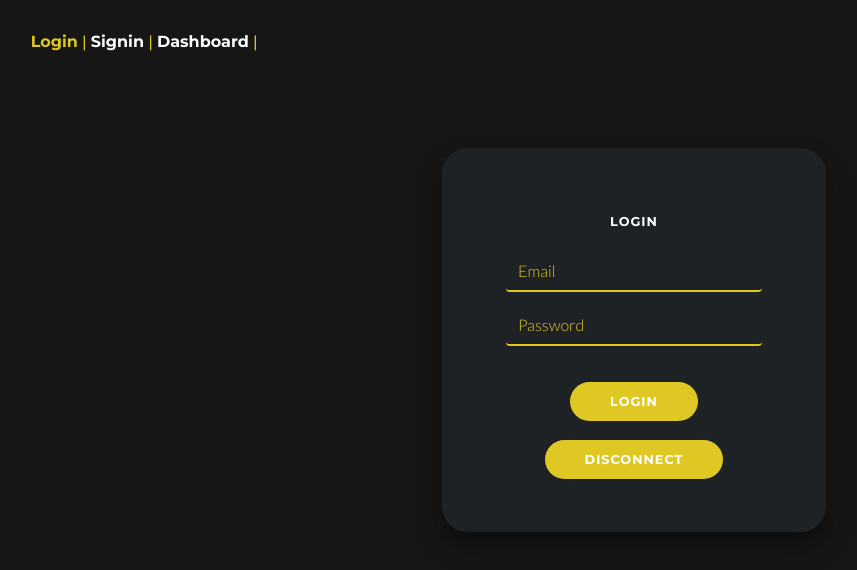
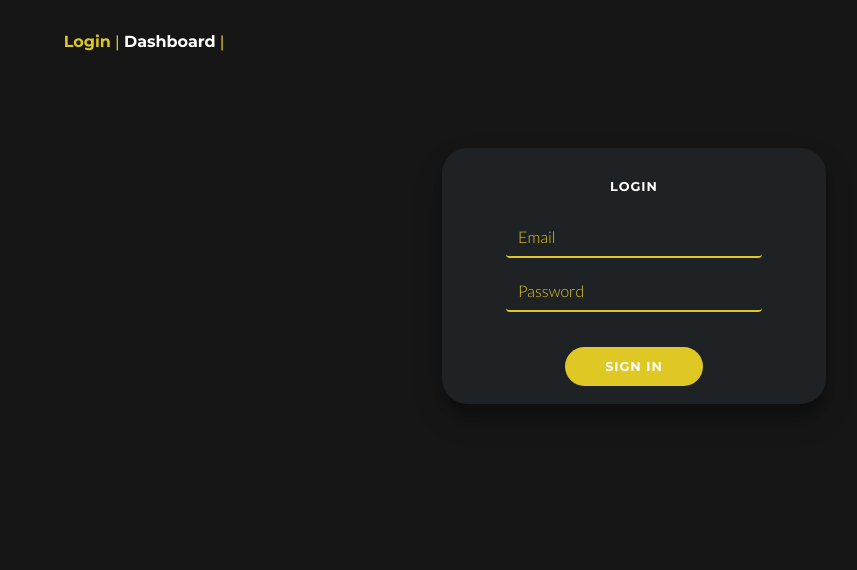
Before and after one commit to Soheibkehal/TimeMngr, a Vue app: page /login in a window 1280 px wide. Shown: the top 570 px of the page, without its empty margins (6-863 px from the left). Built offline with nearby package versions, Linux system fonts and the light colour scheme.

Commit message:
Revert "LOCALSTORAGE and CLEANLOCALSTORAGE"

```diff
--- a/src/App.vue
+++ b/src/App.vue
@@ -2,9 +2,7 @@
   <div id="app">
     <div id="nav">
       <router-link to="/login">Login</router-link> |
-      <router-link to="/signin">Signin</router-link> |
       <router-link to="/">Dashboard</router-link> |
-
 
     </div>
     <router-view />
--- a/src/components/Account/Logger.vue
+++ b/src/components/Account/Logger.vue
@@ -20,8 +20,7 @@
             id="exampleInputPassword1"
           />
         </div>
-        <button type="submit" class="btn btn-primary">LogIn</button>
-        <button v-on:click="Destroy" type="submit" class="btn btn-primary">Disconnect</button>
+        <button type="submit" class="btn btn-primary">Sign In</button>
       </form>
     </div>
   </div>
@@ -31,13 +30,6 @@
 <script>
 export default {
   name: "Login",
-
-
-  methods:{
-    Destroy(){
-    localStorage.clear();
-  }
-  }
 };
 </script>
 
@@ -50,7 +42,7 @@ export default {
   align-items: center;
   margin-top: 5vw;
   width: 30vw;
-  height: 30vw;
+  height: 20vw;
   border-radius: 2vw;
   overflow: hidden;
   box-shadow: 0px 15px 30px rgba(0, 0, 0, 0.2), 0px 10px 10px rgba(0, 0, 0, 0.2);
--- a/src/components/Account/SignIn.vue
+++ b/src/components/Account/SignIn.vue
@@ -1,7 +1,6 @@
 <template>
   <div class="container">
-
-    <h1>SignIn</h1>
+    <h1>Sign In</h1>
     <div class="overlay-container">
       <form>
         <div class="form-group">
@@ -9,7 +8,6 @@
             type="text"
             class="form-control"
             placeholder="First name"
-
             id="FirstName"
           />
         </div>
@@ -35,45 +33,18 @@
             type="password"
             placeholder="Password"
             class="form-control"
-
             id="exampleInputPassword1"
           />
         </div>
-       <button v-on:click="signIn" type="button" class="btn btn-primary">Sign In</button>
-
+        <button type="submit" class="btn btn-primary">Sign In</button>
       </form>
-
-
     </div>
   </div>
-
 </template>
 
 <script>
-import axios from 'axios'
-import VueAxios from 'vue-axios'
-
 export default {
   name: "Signin",
-  data(){
-    return {
-      userName:'',
-      userid:''
-    }
-  },
-  methods:{
-    async signIn() {
-      await axios.get(`http://localhost:4000/api/users/2`)
-       .then(Response => this.userid = Response.data.data.id);
-      await axios.get(`http://localhost:4000/api/users/2`)
-       .then(Response => this.UserName = Response.data.data.fname);
-      localStorage.setItem('userid', this.userid);
-      localStorage.setItem('UserName', this.UserName);
-
-    },
-
-  }
-
 };
 </script>
 
--- a/src/components/Workingtime/Clock.vue
+++ b/src/components/Workingtime/Clock.vue
@@ -30,7 +30,6 @@ export default {
   name: "Clock",
   data() {
     return {
-
       lastClock: {},
     };
   },
--- a/src/components/private.vue
+++ b/src/components/private.vue
@@ -3,8 +3,7 @@
     <div class="container">
       <div class="row">
         <div class="col-md-5">
-          <button type="submit" @click="refreshCityTemperature" class="btn btn-primary">Show Data</button>
-          <h1 class="areaTitle">{{temp}}</h1>
+          <h1 class="areaTitle">Average workging times</h1>
           <area-chart
             id="area_2"
             data='[
@@ -21,20 +20,22 @@
           </area-chart>
         </div>
         <div class="col-md-5">
-          <h1 class="barTitle">{{temp}}</h1>
+        <h1 class="barTitle"> Average workings time</h1>
           <bar-chart
             id="bar"
             :data="barData"
             xkey="year"
             :ykeys="ykeys"
             resize="true"
-            labels='[ "soheib"]'
+            labels='[ "soheib", "jacques", "phillipe" ]'
             bar-colorssss='[ "#FF6384", "#36A2EB", "#FFCE56" ]'
+            :bar-colors="osColors"
             grid="true"
             grid-text-weight="bold"
           >
           </bar-chart>
         </div>
+
       </div>
     </div>
   </div>
@@ -44,23 +45,17 @@
 import Raphael from "raphael/raphael";
 global.Raphael = Raphael;
 import { BarChart, AreaChart } from "vue-morris";
-import axios from 'axios';
-import VueAxios from 'vue-axios'
-import {
-  getWorkingtimes,
-} from "../api/workingtimes";
 export default {
   name: "app",
   data() {
     return {
-      temp:'',
       barData: [
-        { year: "lundi", soheib: 10 },
-        { year: "mardi", soheib: 10},
-        { year: "mercredi", soheib: 20},
-        { year: "jeudi", soheib: 30},
+        { year: "lundi", soheib: 10, jacques: 5, phillipe: 2 },
+        { year: "mardi", soheib: 10, jacques: 15, phillipe: 3 },
+        { year: "mercredi", soheib: 20, jacques: 25, phillipe: 2 },
+        { year: "jeudi", soheib: 30, jacques: 20, phillipe: 1 },
       ],
-      ykeys: ["soheib"],
+      ykeys: ["soheib", "jacques", "phillipe"],
       lineData: [] /*[
         { year: '2013', a: 10, b: 5 },
         { year: '2014', a: 40, b: 15 },
@@ -80,34 +75,9 @@ export default {
       ],
     };
   },
-  methods: {
-      refreshCityTemperature(e){
-            //this.displayedCity = this.city;
-            //${this.url_api}weather?q=${this.ville}&mode=json&units=metric&APPID=efa3a6455c9b0c8d4265877f5b2474c2
-
-                axios.get(`http://localhost:4000/api/users/2`)
-                .then(Response => this.temp = Response.data.data.fname);
-
-        }
-  },
   components: {
     BarChart,
     AreaChart,
   },
-
 };
 </script>
-
-<style lang="scss" scoped>
-button {
-  border-radius: 20px;
-  background-color: #dfc824;
-  color: #fff;
-  font-size: 1vw;
-  font-weight: bold;
-  padding: 10px 40px;
-  letter-spacing: 1px;
-  text-transform: uppercase;
-  border: 0;
-}
-</style>
--- a/src/config/constants.js
+++ b/src/config/constants.js
@@ -1 +1 @@
-export const URL = "http://localhost:4000/api";
+export const URL = "http://10.41.177.223:4000/api";
```
